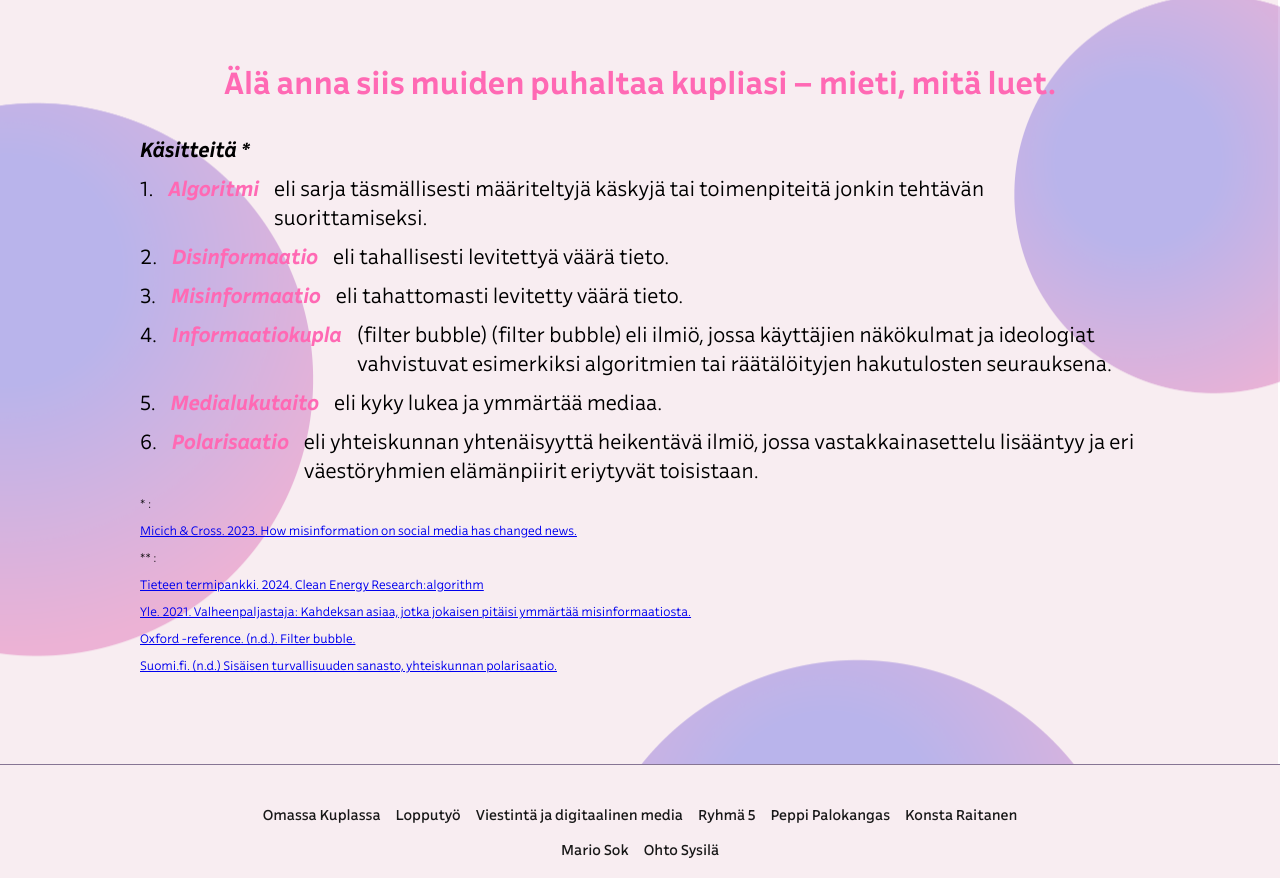
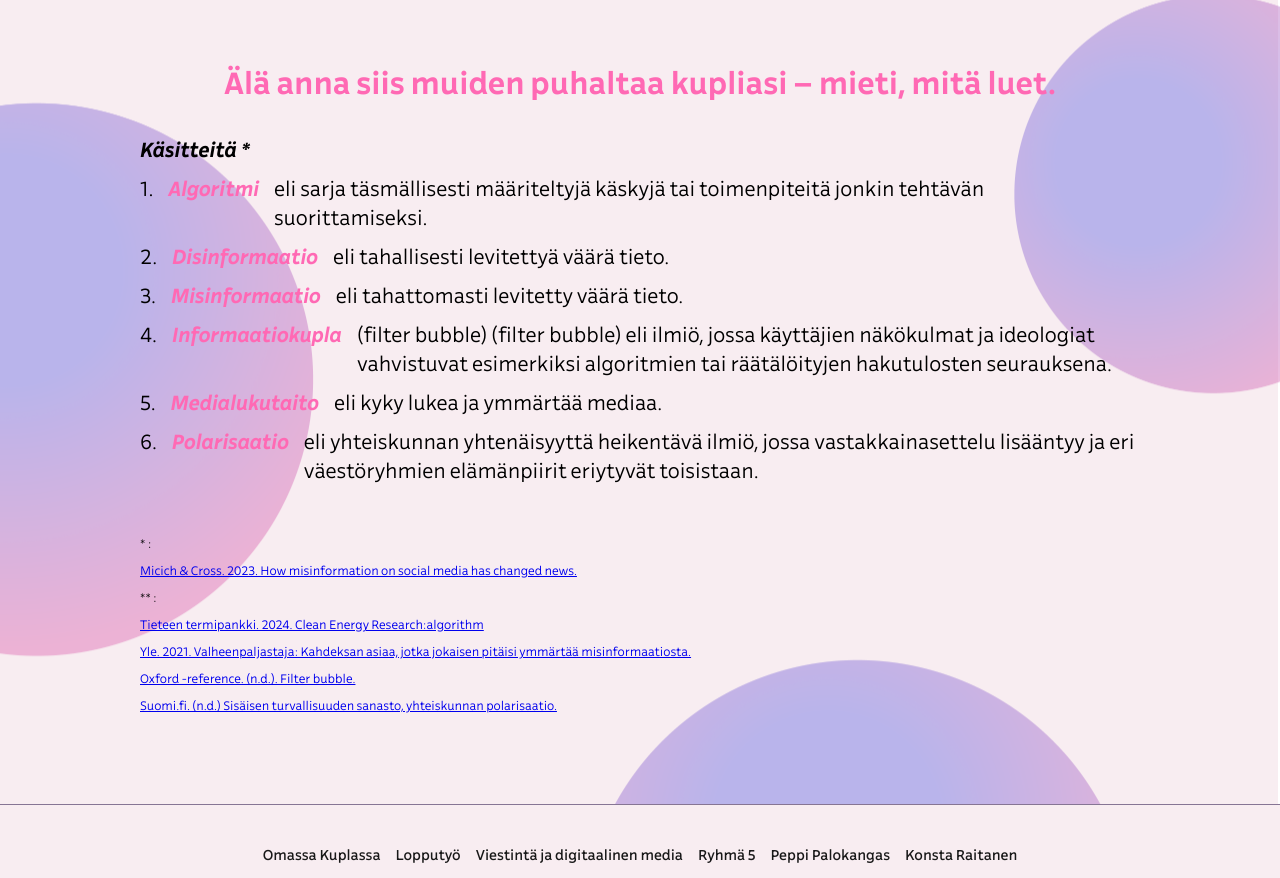
Before and after one commit to kontsanen/VDM-project, a React (Create React App) app: page /info in a window 1280 px wide. Shown: the part 1774-2652 px from the top of the page. Built offline with nearby package versions, Linux system fonts and the light colour scheme; a web font is replaced by a local one.

Commit message:
yritys tehdä list-komponenttia lähteille

```diff
--- a/src/InfoBody.js
+++ b/src/InfoBody.js
@@ -1,5 +1,6 @@
 import React from 'react';
 import './info.css';
+import { RosterScrollArea } from './components/rosterScrollArea';
 
 
 function InfoBody() {
@@ -16,8 +17,6 @@ function InfoBody() {
       <div className="textitem2">Valheellisen tiedon ohella myös näkökulma ympäröivään maailmaan ja sen tapahtumiin kaventuu, kun oma syöte toistaa vain samoja teemoja ja näkökulmia. Yhteiskunnan tasolla tämä lisää <span className="pink-and-bold-and-cursive-word"> polarisaatiota </span> eli mielipiteiden selkeää kahtia jakautumista ja vastakkainasettelua. Yksilön tasolla tämä saattaa puolestaan johtaa olennaisen, esimerkiksi terveyteen tai sotaan liittyvän tiedon missaamiseen.</div>
       <div className="text-item3"> Älä anna siis muiden puhaltaa kupliasi – mieti, mitä luet.</div>
 
-
-      <div className="roster-container">
         <div className="text-item4">
           <span className="bold-word"> Käsitteitä * </span>
           <p>1. <span className="pink-and-bold-and-cursive-word"> Algoritmi </span> eli sarja täsmällisesti määriteltyjä käskyjä tai toimenpiteitä jonkin tehtävän suorittamiseksi. </p>
@@ -26,7 +25,13 @@ function InfoBody() {
           <p>4. <span className="pink-and-bold-and-cursive-word"> Informaatiokupla </span> (filter bubble) (filter bubble) eli ilmiö, jossa käyttäjien näkökulmat ja ideologiat vahvistuvat esimerkiksi algoritmien tai räätälöityjen hakutulosten seurauksena.  </p>
           <p>5. <span className="pink-and-bold-and-cursive-word"> Medialukutaito </span> eli kyky lukea ja ymmärtää mediaa.</p>
           <p>6. <span className="pink-and-bold-and-cursive-word"> Polarisaatio </span> eli yhteiskunnan yhtenäisyyttä heikentävä ilmiö, jossa vastakkainasettelu lisääntyy ja eri väestöryhmien elämänpiirit eriytyvät toisistaan.</p>
+          </div>
+
+
+          <div className="roster-container">
+          <RosterScrollArea>
             <div className="text-item5">
+
               <p> * :</p>
               <p><a href="https://pirg.org/edfund/articles/misinformation-on-social-media/" target="_blank"> Micich & Cross. 2023. How misinformation on social media has changed news. </a> </p>
               <p> ** :</p>
@@ -35,11 +40,11 @@ function InfoBody() {
               <p><a href="https://www.oxfordreference.com/display/10.1093/acref/9780191803093.001.0001/acref-9780191803093-e-482" target="_blank"> Oxford -reference. (n.d.). Filter bubble. </a> </p>
               <p><a href="https://sanastot.suomi.fi/terminology/02462623-9925-43d7-b117-2ee271cebdb7/concept/0180f378-0378-45ac-8a6c-4326ee005d95" target="_blank"> Suomi.fi. (n.d.) Sisäisen turvallisuuden sanasto, yhteiskunnan polarisaatio. </a> </p>
 
-
+          </div>
+          </RosterScrollArea>
           </div>
         </div>
-        </div>
-        </div>
+
 
 
 
--- /dev/null
+++ b/src/components/rosterScrollArea.jsx
@@ -0,0 +1,18 @@
+import * as ScrollArea from '@radix-ui/react-scroll-area';
+
+export function RosterScrollArea({ children }) {
+    return (
+        <ScrollArea.Root>
+            <ScrollArea.Viewport>
+                {children}
+            </ScrollArea.Viewport>
+            <ScrollArea.Scrollbar orientation="horizontal">
+                <ScrollArea.Thumb />
+            </ScrollArea.Scrollbar>
+            <ScrollArea.Scrollbar orientation="vertical">
+                <ScrollArea.Thumb />
+            </ScrollArea.Scrollbar>
+            <ScrollArea.Corner />
+        </ScrollArea.Root>
+    );
+}
--- a/src/pages/infoPage.js
+++ b/src/pages/infoPage.js
@@ -6,13 +6,10 @@ import InfoHeadings from '../InfoHeadings';
 import InfoBody from '../InfoBody';
 
 
-
-
 function InfoPage() {
     return (
         <div>
         <Navbar />
-
         <div className='content'>
             <InfoHeadings />
             <InfoBody />
```
Also changed, not shown: src/components/scrollArea.jsx (deleted, +0 -14 lines), 1 other file (tests, documents, lock files or other folders). Lines whose indentation alone changed are shown as unchanged.
